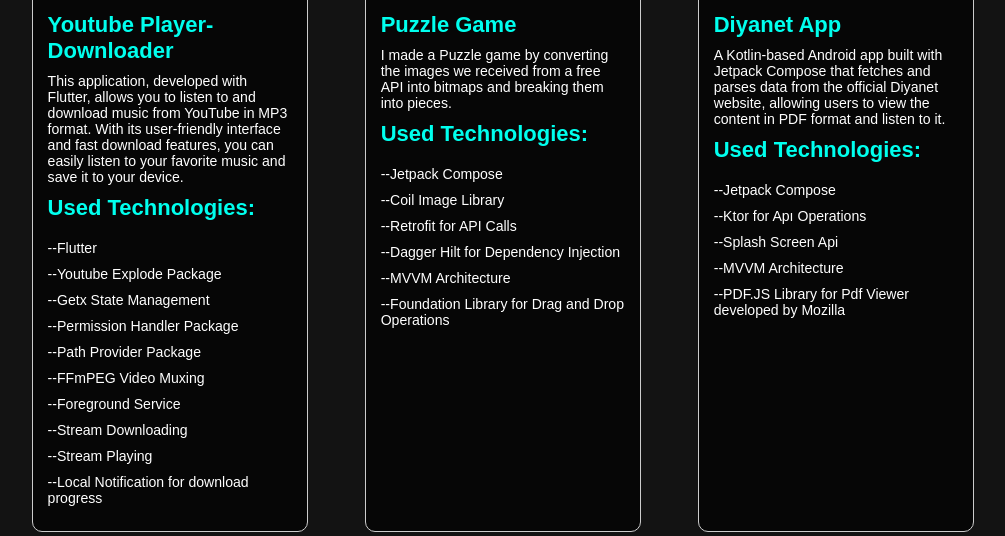
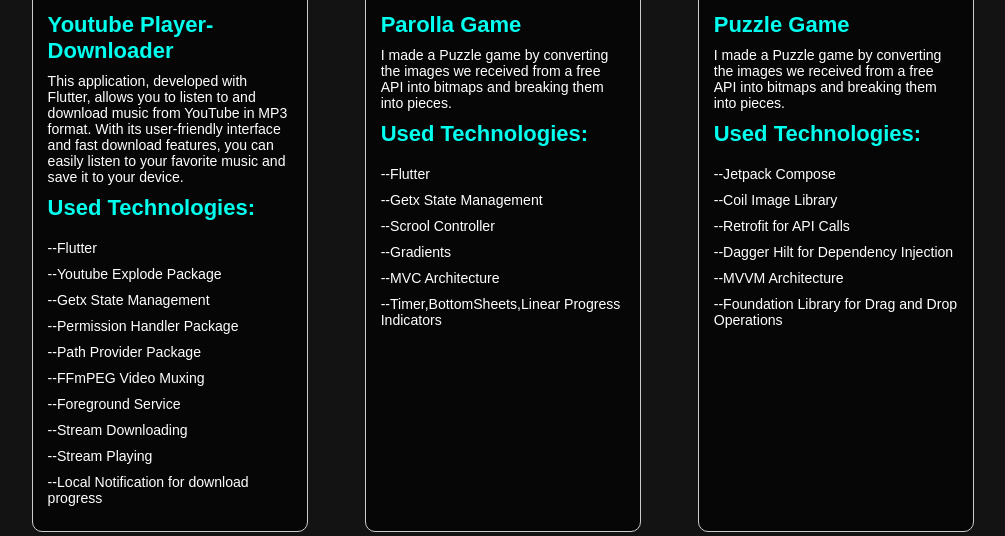
Before and after one commit to melihcakmak64/My-Portfolio, a plain HTML site: page index.html in a window 1280 px wide. Shown: the part 3690-4226 px from the top of the page, without its empty margins (137-1142 px from the left). Drawn offline with nearby package versions, Linux system fonts and the light colour scheme.

Commit message:
portfolyo update

```diff
--- a/index.html
+++ b/index.html
@@ -159,6 +159,29 @@
             <p>--Stream Playing</p>
             <br>
             <p>--Local Notification for download progress</p>
+            <br>
+        </div>
+
+         <div class="project-item">
+            <div class="video-container">
+                <iframe width="560" height="315" src="https://youtube.com/embed/Q9sjOnHc-zU" frameborder="0" allow="accelerometer; autoplay; clipboard-write; encrypted-media; gyroscope; picture-in-picture" allowfullscreen></iframe>
+            </div>
+            <h2>Parolla Game</h2>
+            <p>I made a Puzzle game by converting the images we received from a free API into bitmaps and breaking them into pieces.</p>
+            <br>
+            <h2>Used Technologies:</h2>
+            <br>
+            <p>--Flutter</p>
+            <br>
+            <p>--Getx State Management</p>
+            <br>
+            <p>--Scrool Controller</p>
+            <br>
+            <p>--Gradients</p>
+            <br>
+            <p>--MVC Architecture</p>
+            <br>
+            <p>--Timer,BottomSheets,Linear Progress Indicators</p>
             <br>
         </div>
 
```
